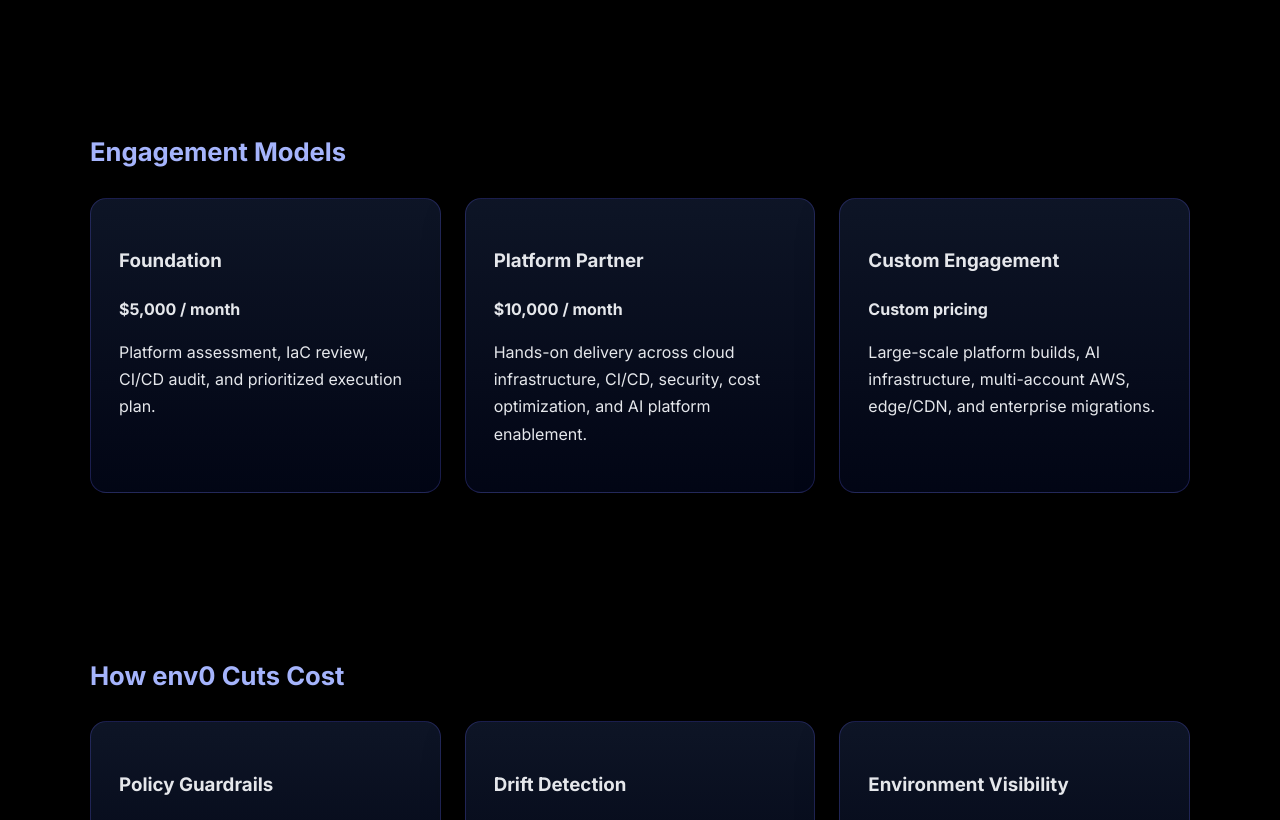
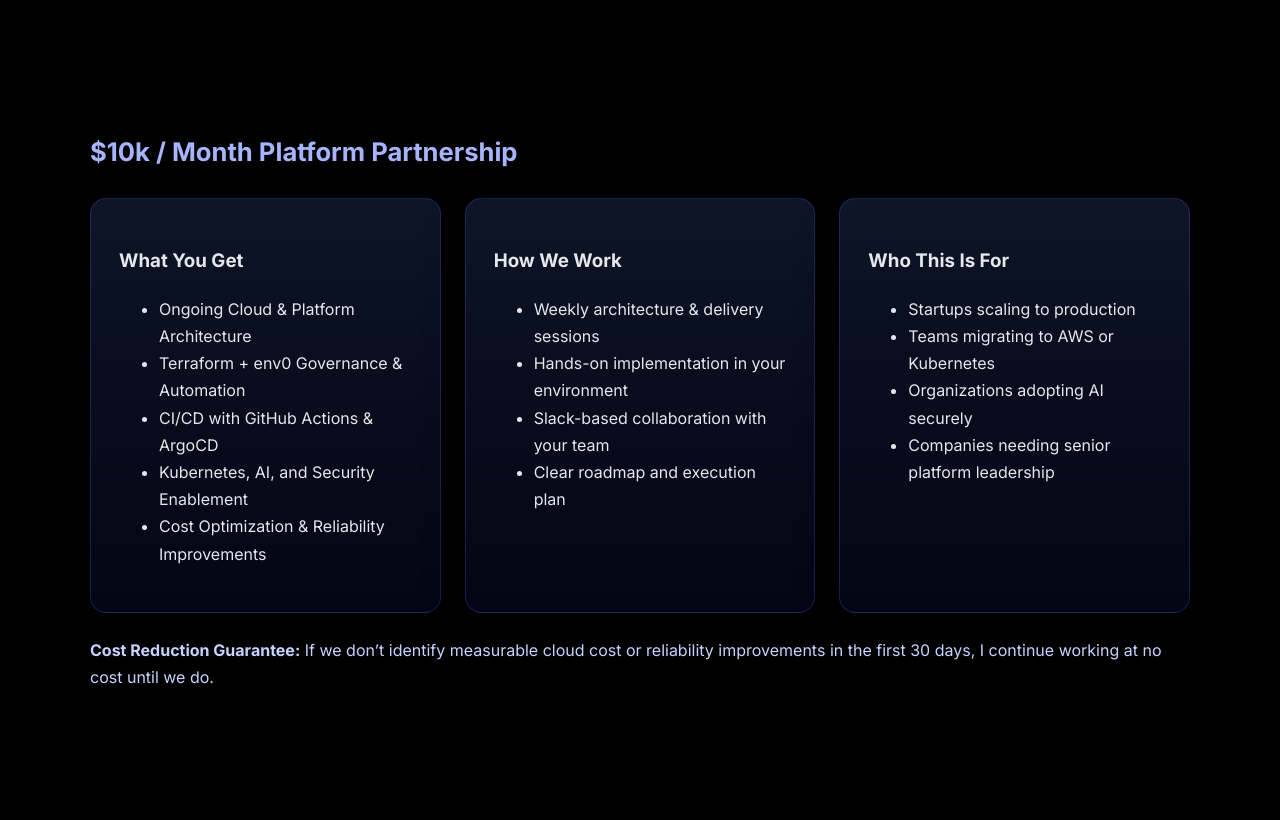
Before and after one commit to ADJIBOULOU/consulting-firm, a plain HTML site: page index.html in a window 1280 px wide. Shown: the part 1980-2800 px from the top of the page. Drawn offline with Linux system fonts and the light colour scheme.

Commit message:
Update index.html

```diff
--- a/index.html
+++ b/index.html
@@ -112,8 +112,8 @@
 <body>
 
 <header>
-  <h1>Cloud Platform & DevOps Engineering Studio</h1>
-  <p>I help high-growth companies design, secure, and operate production-grade cloud and AI platforms. From Infrastructure-as-Code and CI/CD to AI infrastructure and edge delivery, I build systems that scale reliably and cost-efficiently.</p>
+  <h1>Cloud Platform Engineering for Modern, Scalable Systems</h1>
+  <p>I design, secure, and operate production-grade cloud and AI platforms for growing companies. From multi-account AWS foundations to Kubernetes, GitOps, and AI infrastructure, I help teams move faster while reducing risk and cost.</p>
 </header>
 
 <section>
@@ -160,24 +160,38 @@
 </section>
 
 <section>
-  <h2>Engagement Models</h2>
+  <h2>$10k / Month Platform Partnership</h2>
   <div class="card-grid">
     <div class="card">
-      <h3>Foundation</h3>
-      <p><strong>$5,000 / month</strong></p>
-      <p>Platform assessment, IaC review, CI/CD audit, and prioritized execution plan.</p>
+      <h3>What You Get</h3>
+      <ul>
+        <li>Ongoing Cloud & Platform Architecture</li>
+        <li>Terraform + env0 Governance & Automation</li>
+        <li>CI/CD with GitHub Actions & ArgoCD</li>
+        <li>Kubernetes, AI, and Security Enablement</li>
+        <li>Cost Optimization & Reliability Improvements</li>
+      </ul>
     </div>
     <div class="card">
-      <h3>Platform Partner</h3>
-      <p><strong>$10,000 / month</strong></p>
-      <p>Hands-on delivery across cloud infrastructure, CI/CD, security, cost optimization, and AI platform enablement.</p>
+      <h3>How We Work</h3>
+      <ul>
+        <li>Weekly architecture & delivery sessions</li>
+        <li>Hands-on implementation in your environment</li>
+        <li>Slack-based collaboration with your team</li>
+        <li>Clear roadmap and execution plan</li>
+      </ul>
     </div>
     <div class="card">
-      <h3>Custom Engagement</h3>
-      <p><strong>Custom pricing</strong></p>
-      <p>Large-scale platform builds, AI infrastructure, multi-account AWS, edge/CDN, and enterprise migrations.</p>
+      <h3>Who This Is For</h3>
+      <ul>
+        <li>Startups scaling to production</li>
+        <li>Teams migrating to AWS or Kubernetes</li>
+        <li>Organizations adopting AI securely</li>
+        <li>Companies needing senior platform leadership</li>
+      </ul>
     </div>
   </div>
+  <p style="margin-top:24px; color:#c7d2fe;"><strong>Cost Reduction Guarantee:</strong> If we don’t identify measurable cloud cost or reliability improvements in the first 30 days, I continue working at no cost until we do.</p>
 </section>
 
 <section>
@@ -202,10 +216,10 @@
   <h2>Selected Case Studies</h2>
   <div class="card-grid">
     <div class="card">
-      <h3>AWS Multi-Account Platform with Control Tower</h3>
-      <p><strong>Challenge:</strong> Rapid growth required secure isolation, governance, and cost visibility across teams.</p>
-      <p><strong>Solution:</strong> Designed and deployed an AWS Control Tower–based multi-account architecture with custom OUs, SCPs, centralized logging, and Terraform + env0 for environment provisioning.</p>
-      <p><strong>Impact:</strong> Enabled secure self-service account creation, improved compliance posture, and reduced account provisioning time from weeks to under an hour.</p>
+      <h3>AWS Organizations, Control Tower & OU Design</h3>
+      <p><strong>Challenge:</strong> Scale multiple teams and workloads while maintaining strict security, billing isolation, and governance.</p>
+      <p><strong>Solution:</strong> Designed AWS Organizations with well-structured Organizational Units (Prod, Non-Prod, Security, Shared Services), enforced SCPs, centralized logging, and account vending via Control Tower. Integrated Terraform + env0 for standardized environment provisioning.</p>
+      <p><strong>Impact:</strong> Improved security posture, enabled rapid account creation, enforced guardrails by default, and provided clear cost allocation across teams.</p>
     </div>
     <div class="card">
       <h3>Direct Connect & Hybrid Networking Architecture</h3>
@@ -231,7 +245,10 @@
 
 <footer>
   © 2026 Djamiou Adjiboulou • Cloud Platform & DevOps Engineer
-  <p style="margin-top:8px;"><a href="https://www.linkedin.com/in/djamiou-adjiboulou-8b536813b/" target="_blank" style="color:#a5b4fc; text-decoration:none;">LinkedIn</a></p>
+  <p style="margin-top:8px;">
+    <a href="https://www.linkedin.com/in/djamiou-adjiboulou-8b536813b/" target="_blank" style="color:#a5b4fc; text-decoration:none; margin-right:16px;">LinkedIn</a>
+    <a href="https://github.com/ADJIBOULOU" target="_blank" style="color:#a5b4fc; text-decoration:none;">GitHub</a>
+  </p>
 </footer>
 
 </body>
```
